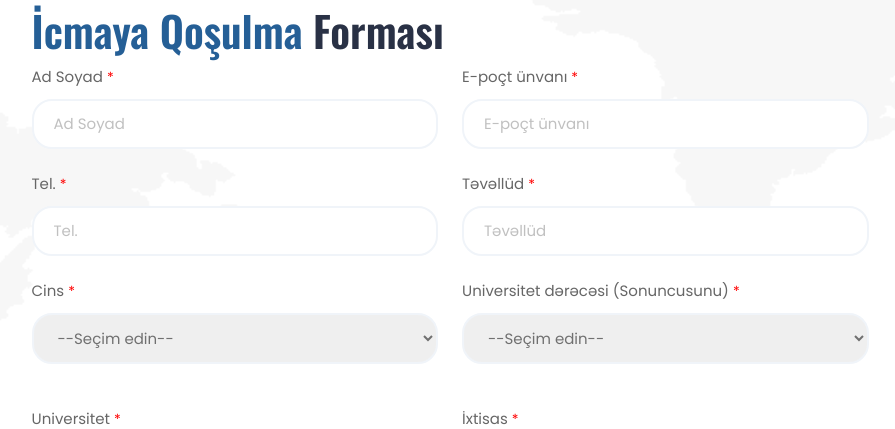
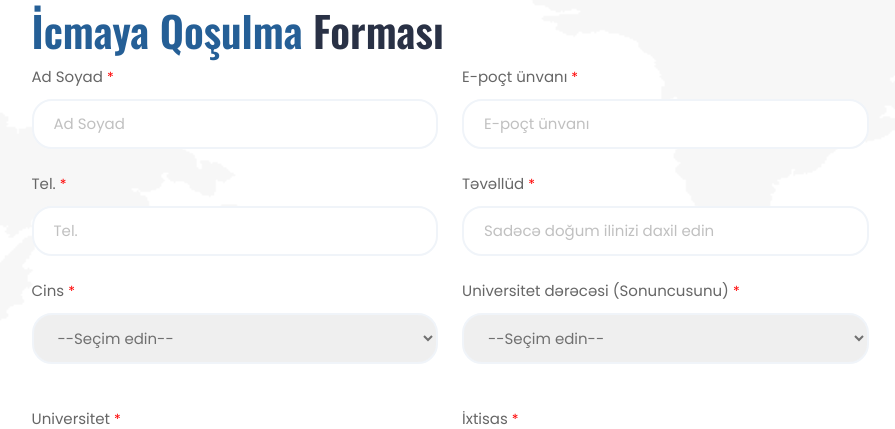
Before and after one commit to aliyevorkhan/adac.az, a Django app: page /join-us/ in a window 1280 px wide. Shown: the part 436-865 px from the top of the page, without its empty margins (190-1085 px from the left). Run offline with Django 5.2, Linux system fonts and the light colour scheme; some libraries are stand-ins or nearby versions.

Commit message:
date of birth fixed

```diff
--- a/templates/join-us.html
+++ b/templates/join-us.html
@@ -47,7 +47,7 @@
               </div>
               <div class="col-lg-6 col-md-6">
                 <label for="date-of-birth" class="mb-2">Təvəllüd <small style="color: red;">*</small></label>
-                <input type="number" name="date-of-birth" id="date-of-birth" placeholder="Təvəllüd"
+                <input type="number" name="date-of-birth" id="date-of-birth" placeholder="Sadəcə doğum ilinizi daxil edin"
                   class=" border border-2 border-grey">
               </div>
               <div class="col-lg-6 col-md-6">
@@ -232,6 +232,10 @@
         alert('Motivasiya məktubu ən az 100 simvoldan ibarət olmalıdır');
         return;
       }
+      if (isNaN(data['date-of-birth'])) {
+        alert('Təvəllüd ilini düzgün daxil edin! Məsələn: 1990');
+        return;
+      }
 
       document.querySelectorAll('.donation-form input, .donation-form select, .donation-form textarea').forEach(input => {
         input.disabled = true;
```
